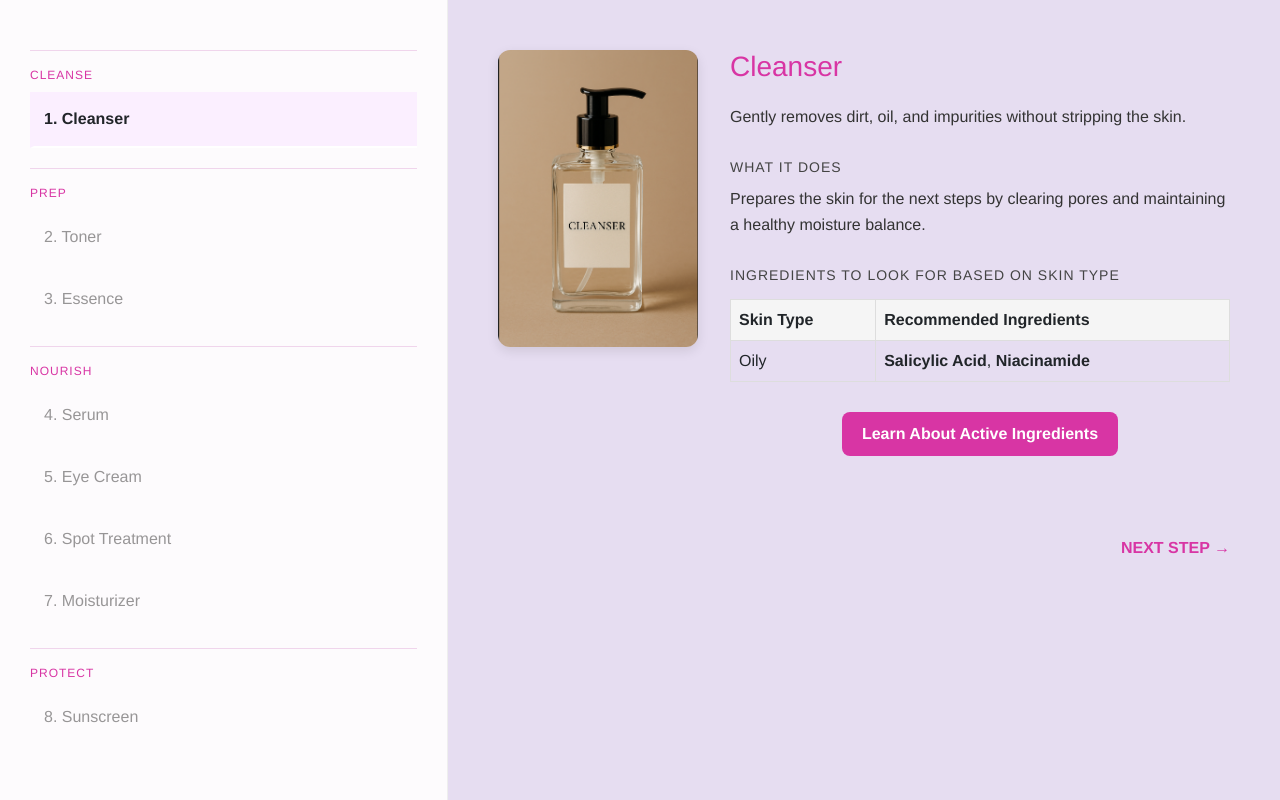
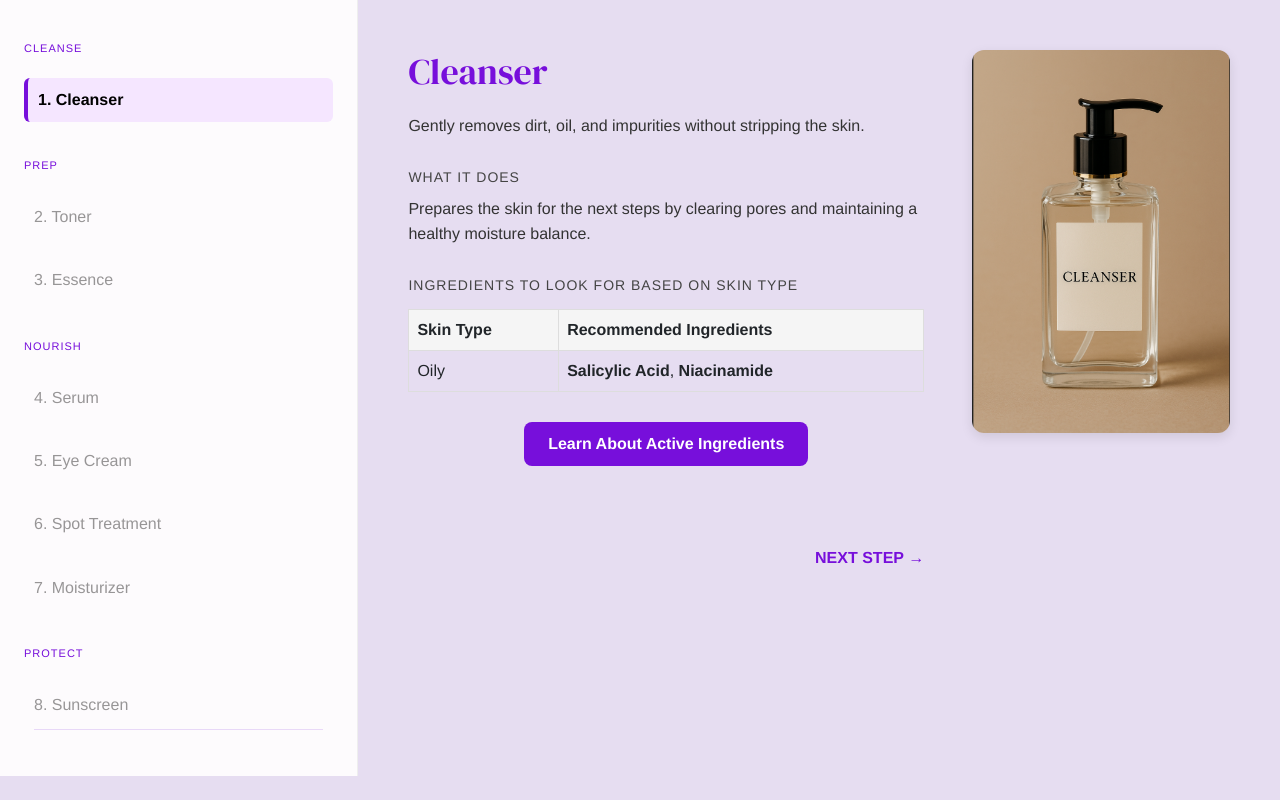
Before and after one commit to diksha-aurobindo/UI_Final_Project, a Flask app: page /learn/1 in a window 1280 px wide. Shown: the part 56-856 px from the top of the page. Run offline with Flask 3, Linux system fonts and the light colour scheme; some libraries are stand-ins or nearby versions.

Commit message:
color update

```diff
--- a/static/scripts.js
+++ b/static/scripts.js
@@ -20,12 +20,12 @@
   const { step, description, benefit, image, skin_type_ingredients, key_ingredients } = routineData[index];
 
   const prevButton = index > 0
-    ? `<button id="prevStep" style="margin-top: 40px; float: left; color: #d835a4; background: none; border: none; font-weight: bold; cursor: pointer;">← PREVIOUS STEP</button>`
-    : "";
+  ? '<button id="prevStep" class="prev-step-btn">← PREVIOUS STEP</button>'
+  : "";
 
-  const nextButton = index === routineData.length - 1
-    ? '<button id="nextStep" style="margin-top: 40px; float: right; color: #d835a4; background: none; border: none; font-weight: bold; cursor: pointer;"><a href="/quiz/1" style="color: #d835a4; text-decoration: none;">QUIZ →</a></button>'
-    : '<button id="nextStep" style="margin-top: 40px; float: right; color: #d835a4; background: none; border: none; font-weight: bold; cursor: pointer;">NEXT STEP →</button>';
+    const nextButton = index === routineData.length - 1
+    ? '<button id="nextStep" class="next-step-btn"><a href="/quiz/1" class="quiz-link">QUIZ →</a></button>'
+    : '<button id="nextStep" class="next-step-btn">NEXT STEP →</button>';
 
   const userSkinType = skinType || "Oily";
 
@@ -91,10 +91,11 @@
         ${ingredientsTable}
 
         <div style="margin-top: 30px; text-align: center;">
-          <button id="toggle-ingredients" style="padding: 10px 20px; color: #fff; background-color: #d835a4; border: none; border-radius: 8px; cursor: pointer; font-weight: bold;">
-            Learn About Active Ingredients
-          </button>
-        </div>
+  <button id="toggle-ingredients">
+    Learn About Active Ingredients
+  </button>
+</div>
+
 
         <div id="ingredients-content" style="display: none; margin-top: 20px;">
           ${learnMoreContent}
--- a/static/style.css
+++ b/static/style.css
@@ -55,43 +55,77 @@
 #learn {
   display: flex;
   height: 100vh;
+  max-height: 100vh;
+  overflow: hidden;
 }
 
+
+
 .sidebar {
-  width: 35%;
+  width: 28%;
+  height: 97%;
+  justify-content: space-between;
   background: #fdfbfd;
-  padding: 30px;
+  padding: 20px 24px;
   border-right: 1px solid #eee;
+  display: flex;
+  flex-direction: column;
+  gap: 0;
+  max-height: 100vh;
+  overflow-y: auto;
 }
 
+
+
+
 .section-label {
+  font-size: 11px;
+  letter-spacing: 1px;
+  color: #770fdb;
+  text-transform: uppercase;
   margin-top: 20px;
-  font-size: 12px;
-  letter-spacing: 1px;
-  color: #d835a4;
-  text-transform: uppercase;
-  border-top: 1px solid #f0d5ec;
-  padding-top: 15px;
+  margin-bottom: 6px;
 }
 
 .step {
-  padding: 15px 10px;
-  margin: 8px 0;
+  padding: 10px 10px;
+  margin: 4px 0;
+  border-radius: 6px;
+  font-size: 16px;
+  color: #444;
+  transition: background 0.3s ease, color 0.3s ease;
   cursor: pointer;
-  border-left: 4px solid transparent;
-  transition: background 0.3s, border-left 0.3s;
 }
 
 .step:hover {
-  background: #f8e9f3;
+  background-color: #f3eaff;
+  color: #770fdb;
 }
 
 .step.active {
-  background: #fbefff;
-  /* border-left: 4px solid #ec74d6; */
+  background-color: #f5e6ff;
   font-weight: bold;
-  border-bottom: 2px solid white;
+  color: #000;
+  border-left: 4px solid #770fdb;
 }
+
+.step.locked {
+  color: #999;
+  cursor: not-allowed;
+  opacity: 0.6;
+  pointer-events: none;
+}
+
+/* Purple divider after every section group */
+.section-label + .step:last-of-type::after {
+  content: "";
+  display: block;
+  border-bottom: 1px solid #d5b7f4;
+  margin: 12px 0;
+}
+
+
+
 
 .content {
   flex: 1;
@@ -99,8 +133,10 @@
 }
 
 .content h2 {
-  color: #d835a4;
-  font-size: 28px;
+  font-family: 'DM Serif Display', serif;
+  color: #770fdb;
+  font-size: 36px;
+  font-weight: normal;
   margin-bottom: 20px;
 }
 
@@ -219,16 +255,19 @@
   font-weight: bold;
   letter-spacing: 2px;
   margin-bottom: 20px;
+  color: #770fdb;
 }
 
 .quiz-header p {
   font-size: 20px;
   margin-bottom: 15px;
+  color: #770fdb;
 }
 
 .quiz-header .question {
   font-size: 18px;
   margin-bottom: 30px;
+  color: #770fdb;
 }
 
 .quiz-options {
@@ -250,16 +289,21 @@
 }
 
 .back-btn {
-  background-color: #f8bb86;
+  background-color: #770fdb;
   border: none;
   padding: 10px 20px;
   font-size: 16px;
-  color: #3e2723;
+  color: white;
   font-weight: bold;
   cursor: pointer;
-  border-radius: 4px;
-  transition: background 0.2s ease-in-out;
+  border-radius: 6px;
+  transition: background-color 0.3s ease;
 }
+
+.back-btn:hover {
+  background-color: #5e0eb1;
+}
+
 
 .findskin-btn {
   background-color: #d835a4;
@@ -398,21 +442,31 @@
 /* ✅✅ Added for image + text layout inside step panel */
 .step-content {
   display: flex;
+  flex-direction: row;
   justify-content: space-between;
-  gap: 2rem;
+  gap: 3rem;
   align-items: flex-start;
 }
 
+
 .step-image img {
-  width: 200px;
+  max-width: 100%;
+  height: auto;
   border-radius: 12px;
   box-shadow: 0 4px 12px rgba(0, 0, 0, 0.1);
 }
 
 .step-text {
-  flex: 1;
+  flex: 2;
+  order: 1;
 }
 
+.step-image {
+  flex: 1;
+  order: 2;
+  display: flex;
+  justify-content: center;
+}
 
 #skintype-content {
   display: flex;
@@ -430,3 +484,60 @@
 #skin-type-questions {
   flex: 5;
 }
+
+#toggle-ingredients {
+  padding: 10px 24px;
+  background-color: #770fdb;
+  color: white;
+  border: none;
+  border-radius: 8px;
+  font-weight: bold;
+  font-size: 16px;
+  cursor: pointer;
+  transition: background-color 0.3s ease;
+}
+
+#toggle-ingredients:hover {
+  background-color: #5e0eb1;
+}
+
+.next-step-btn {
+  margin-top: 40px;
+  float: right;
+  background: none;
+  border: none;
+  font-weight: bold;
+  font-size: 16px;
+  color: #770fdb;
+  cursor: pointer;
+  transition: color 0.3s ease;
+}
+
+.next-step-btn:hover {
+  color: #5e0eb1;
+}
+
+.quiz-link {
+  color: #770fdb;
+  text-decoration: none;
+}
+
+.quiz-link:hover {
+  text-decoration: underline;
+}
+
+.prev-step-btn {
+  margin-top: 40px;
+  float: left;
+  background: none;
+  border: none;
+  font-weight: bold;
+  font-size: 16px;
+  color: #770fdb;
+  cursor: pointer;
+  transition: color 0.3s ease;
+}
+
+.prev-step-btn:hover {
+  color: #5e0eb1;
+}
--- a/templates/learn.html
+++ b/templates/learn.html
@@ -1,26 +1,25 @@
 {% extends "index.html" %}
 
 {% block content %}
+<!-- Add this in your <head> in index.html if not already included -->
+<link href="https://fonts.googleapis.com/css2?family=DM+Serif+Display&display=swap" rel="stylesheet">
+
 <div id="learn">
-  <!-- Sidebar Steps -->
+  <!-- Sidebar -->
   <div class="sidebar">
-    <!-- Cleanse -->
     <div class="section-label">Cleanse</div>
     <div class="step active">1. Cleanser</div>
 
-    <!-- Prep -->
     <div class="section-label">Prep</div>
     <div class="step">2. Toner</div>
     <div class="step">3. Essence</div>
 
-    <!-- Nourish -->
     <div class="section-label">Nourish</div>
     <div class="step">4. Serum</div>
     <div class="step">5. Eye Cream</div>
     <div class="step">6. Spot Treatment</div>
     <div class="step">7. Moisturizer</div>
 
-    <!-- Protect -->
     <div class="section-label">Protect</div>
     <div class="step">8. Sunscreen</div>
   </div>
@@ -28,12 +27,7 @@
   <!-- Content Area -->
   <div class="content" id="content">
     <div class="step-content">
-      <!-- Image (dynamically updated) -->
-      <div class="step-image">
-        <img id="step-img" src="" alt="Step Image" />
-      </div>
-
-      <!-- Text (dynamically updated) -->
+      <!-- TEXT ON LEFT -->
       <div class="step-text">
         <h2 id="step-title">Cleanser</h2>
         <p id="step-description">
@@ -46,67 +40,25 @@
         </p>
 
         <h4>Ingredients to Look for Based on Skin Type</h4>
-        <table style="width: 100%; border-collapse: collapse; margin-top: 20px;">
-          <thead>
-            <tr style="background-color: #f5f5f5;">
-              <th style="padding: 8px; border: 1px solid #ddd;">Skin Type</th>
-              <th style="padding: 8px; border: 1px solid #ddd;">Recommended Ingredients</th>
-              <th style="padding: 8px; border: 1px solid #ddd;">Why These Ingredients?</th>
-            </tr>
-          </thead>
-          <tbody>
-            <tr>
-              <td style="padding: 8px; border: 1px solid #ddd;">Oily</td>
-              <td style="padding: 8px; border: 1px solid #ddd;">Salicylic Acid, Tea Tree Oil, Niacinamide</td>
-              <td style="padding: 8px; border: 1px solid #ddd;">Control excess oil, unclog pores</td>
-            </tr>
-            <tr>
-              <td style="padding: 8px; border: 1px solid #ddd;">Dry</td>
-              <td style="padding: 8px; border: 1px solid #ddd;">Hyaluronic Acid, Glycerin, Ceramides</td>
-              <td style="padding: 8px; border: 1px solid #ddd;">Hydrate and strengthen skin barrier</td>
-            </tr>
-            <tr>
-              <td style="padding: 8px; border: 1px solid #ddd;">Sensitive</td>
-              <td style="padding: 8px; border: 1px solid #ddd;">Aloe Vera, Chamomile, Centella Asiatica</td>
-              <td style="padding: 8px; border: 1px solid #ddd;">Calm irritation and redness</td>
-            </tr>
-            <tr>
-              <td style="padding: 8px; border: 1px solid #ddd;">Combination</td>
-              <td style="padding: 8px; border: 1px solid #ddd;">Niacinamide, Green Tea Extract, Lactic Acid</td>
-              <td style="padding: 8px; border: 1px solid #ddd;">Balance oil production and gentle exfoliation</td>
-            </tr>
-            <tr>
-              <td style="padding: 8px; border: 1px solid #ddd;">Acne-Prone</td>
-              <td style="padding: 8px; border: 1px solid #ddd;">Benzoyl Peroxide, Salicylic Acid, Sulfur</td>
-              <td style="padding: 8px; border: 1px solid #ddd;">Fight acne-causing bacteria and clear pores</td>
-            </tr>
-          </tbody>
-        </table>
 
-        <!-- Collapsible Active Ingredients Section -->
-<button id="toggle-ingredients" style="margin-top: 40px; padding: 10px 20px; color: #fff; background-color: #d835a4; border: none; border-radius: 8px; cursor: pointer; font-weight: bold;">
-  Learn About Active Ingredients
-</button>
+        <button id="toggle-ingredients">
+          Learn About Active Ingredients
+        </button>
 
-<div id="ingredients-content" style="display: none; margin-top: 20px;">
+        <div id="ingredients-content">
+          <!-- ingredient details go here -->
+        </div>
 
-  <h4 style="margin-top: 20px;">Know About Active Ingredients</h4>
+        <button id="nextStep">
+          NEXT STEP →
+        </button>
+      </div>
 
-  <h5>Salicylic Acid</h5>
-  <p>A beta-hydroxy acid (BHA) that exfoliates inside the pores to remove dead skin cells and clear acne. Best for oily and acne-prone skin.</p>
-
-  <h5>Hyaluronic Acid</h5>
-  <p>A powerful hydrator that binds water to skin cells, keeping the skin plump and moisturized. Great for dry and dehydrated skin.</p>
-
-  <h5>Niacinamide</h5>
-  <p>A form of Vitamin B3 that strengthens the skin barrier, reduces redness, and controls oil production. Suitable for all skin types.</p>
-
-</div>
-
-    <!-- Next Step Button -->
-    <button id="nextStep" style="margin-top: 40px; float: right; color: #d835a4; background: none; border: none; font-weight: bold; cursor: pointer;">
-      NEXT STEP →
-    </button>
+      <!-- IMAGE ON RIGHT -->
+      <div class="step-image">
+        <img id="step-img" src="" alt="Step Image" />
+      </div>
+    </div>
   </div>
 </div>
 
```
